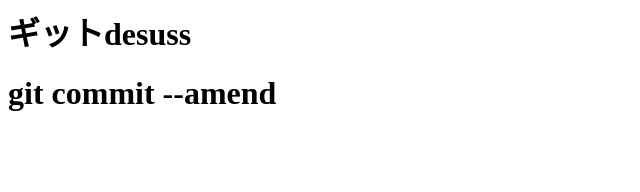
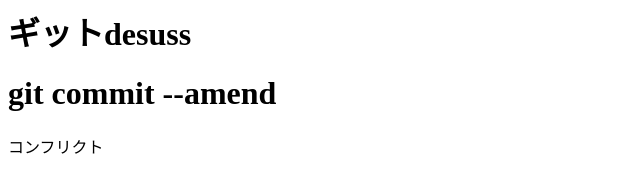
Before and after one commit to miaK1110/git_tutorial, a plain HTML site: page index.html in a window 1280 px wide. Shown: the full height of the page, 0-640 px from the left. Drawn offline with Linux system fonts and the light colour scheme.

Commit message:
コンフリクトを追記

```diff
--- a/index.html
+++ b/index.html
@@ -1,3 +1,3 @@
 <h1>ギットdesuss</h1>
 <h1>git commit --amend</h1>
-<h2>
+<p>コンフリクト</p>
```
